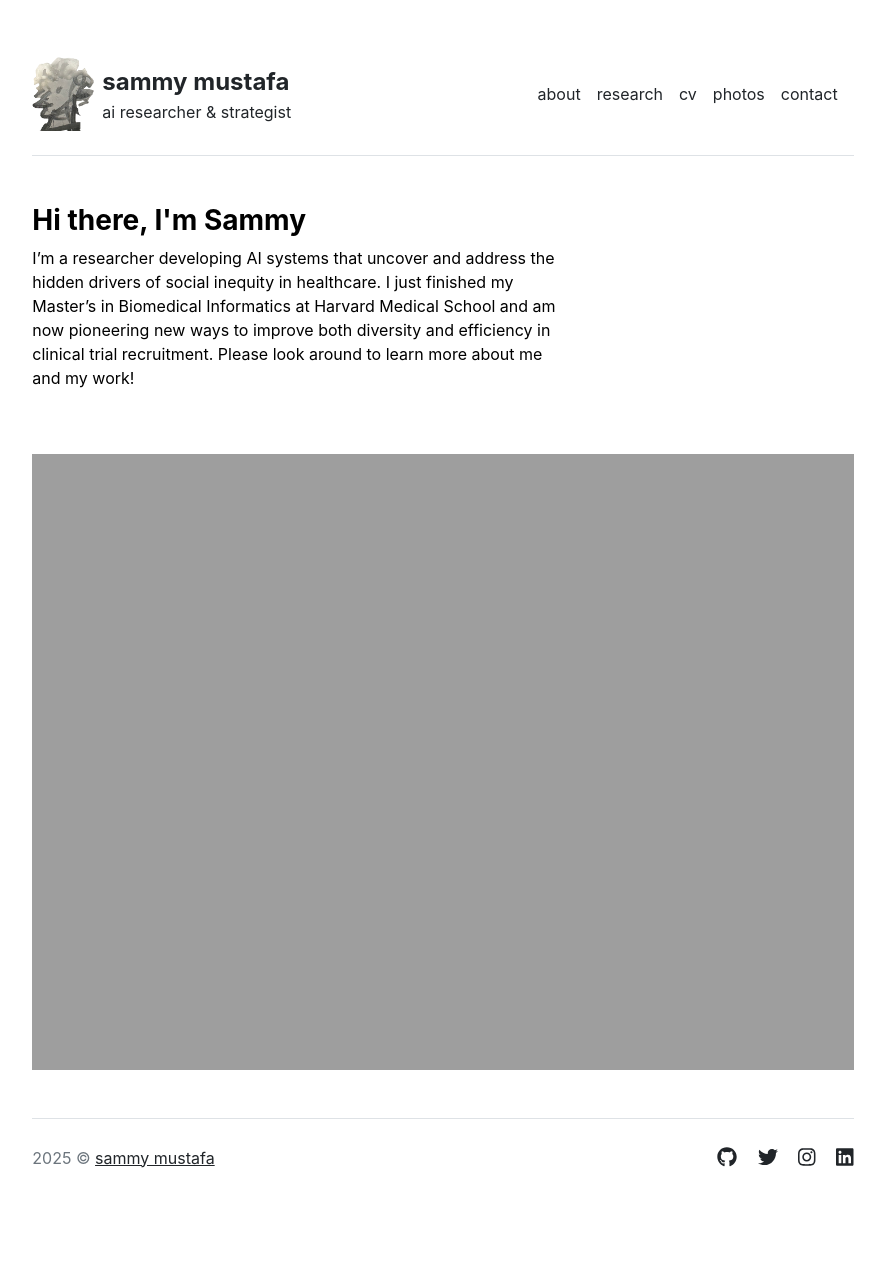
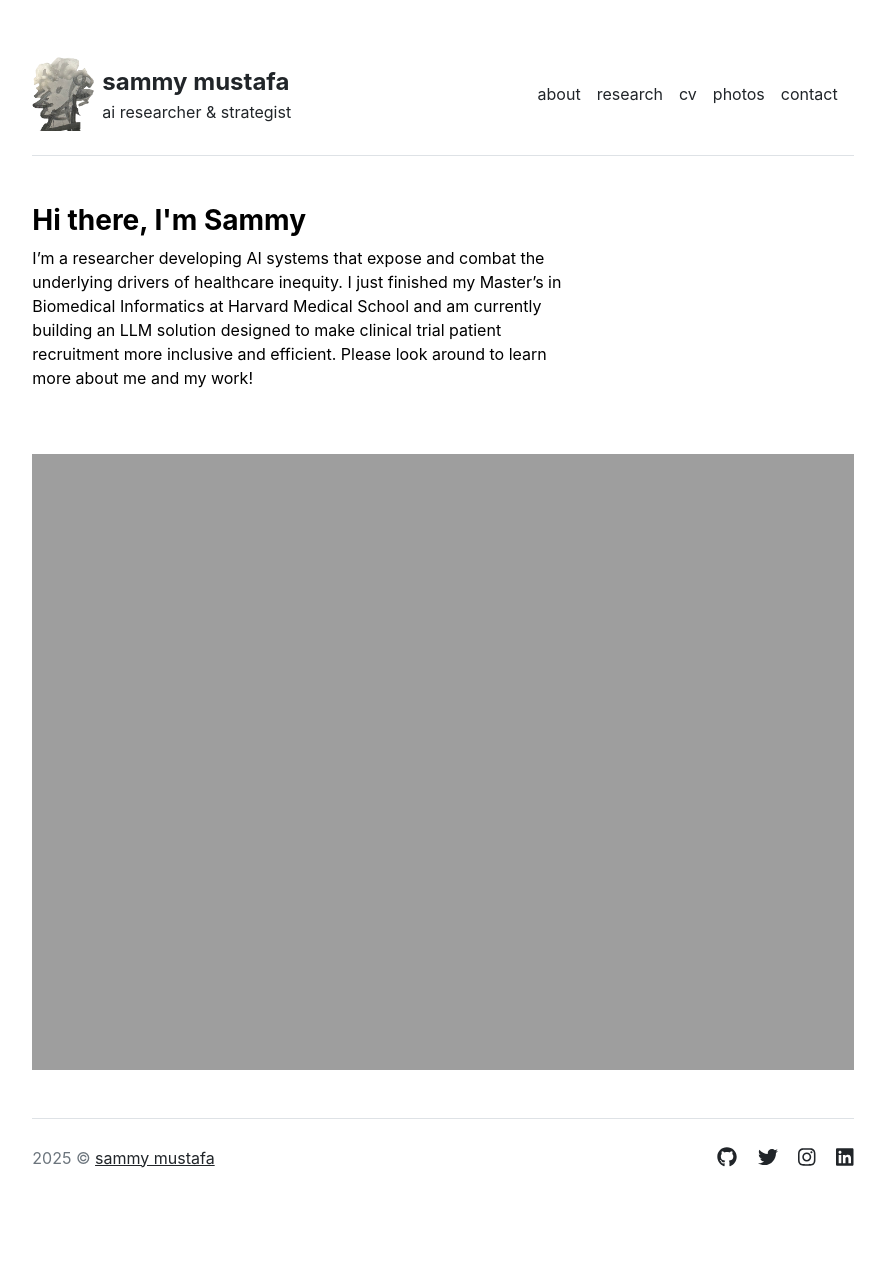
Before and after one commit to sammymustafa/personal-website, a Jekyll site: the page built from index.md, in a window 1280 px wide. Shown: the whole page, without its empty margins (197-1082 px from the left). Built offline with Jekyll 4.4.1, drawn with Linux system fonts in a browser that asks for light colours.

Commit message:
updated intro

```diff
--- a/index.md
+++ b/index.md
@@ -3,4 +3,4 @@ layout: home
 title: "Home"
 ---
 
-I’m a researcher developing AI systems that uncover and address the hidden drivers of social inequity in healthcare. I just finished my Master’s in Biomedical Informatics at Harvard Medical School and am now pioneering new ways to improve both diversity and efficiency in clinical trial recruitment. Please look around to learn more about me and my work!
+I’m a researcher developing AI systems that expose and combat the underlying drivers of healthcare inequity. I just finished my Master’s in Biomedical Informatics at Harvard Medical School and am currently building an LLM solution designed to make clinical trial patient recruitment more inclusive and efficient. Please look around to learn more about me and my work!
```
Also changed, not shown: 1 other file.
